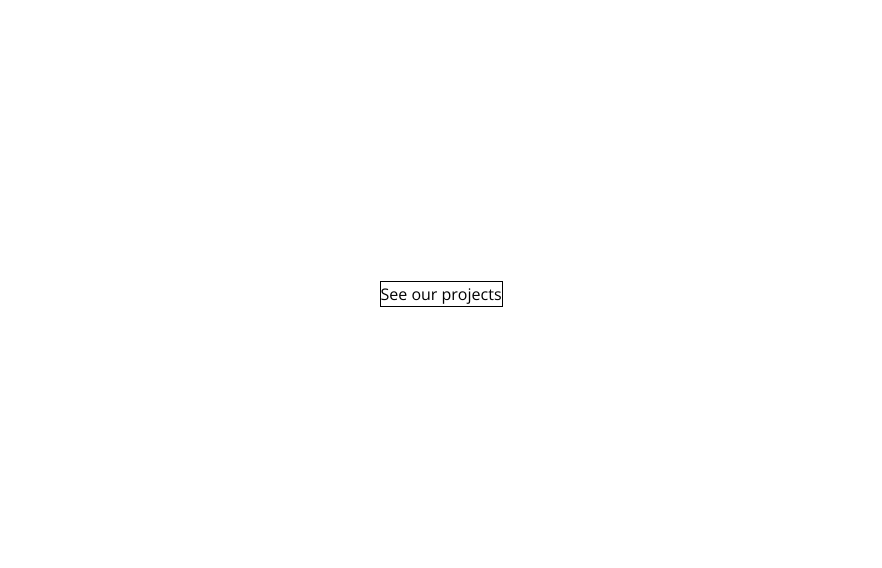
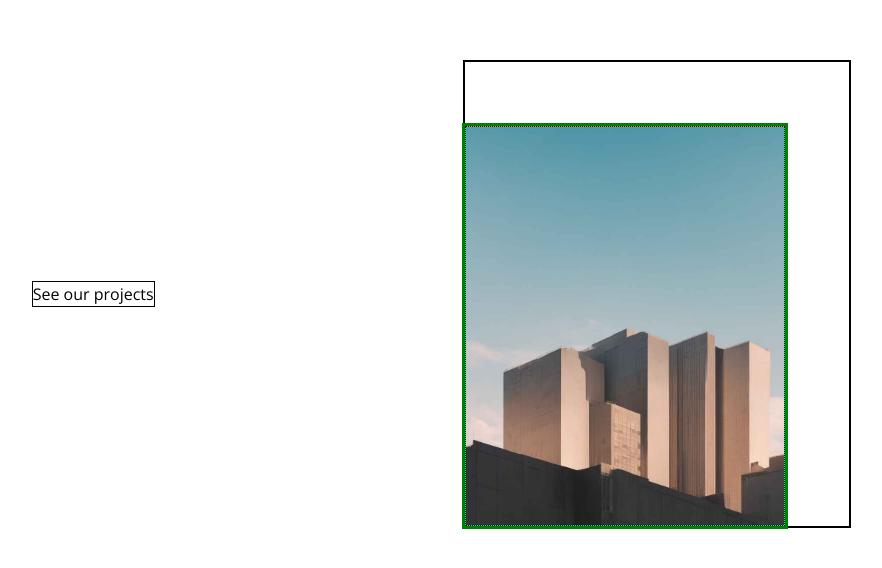
Before and after one commit to 08Aristodemus24/lmc-eng-front, a Next.js app in the folder client-side/: page / in a window 1280 px wide. Shown: the part 906-1474 px from the top of the page, without its empty margins (199-1081 px from the left). Built offline with nearby package versions, Linux system fonts and the light colour scheme.

Commit message:
reengineered stack animation

```diff
--- a/client-side/src/app/content.css
+++ b/client-side/src/app/content.css
@@ -1,3 +1,13 @@
+:root {
+  --color-alpha: #FF3366;
+  --color-beta: #12E09F;
+  --color-gamma: #FAC2D4;
+  --color-delta: #C2FAE8;
+  --color-chi: #120207;
+  --color-psi: #F7F8F8;
+  --color-omega: #fff;
+}
+
 /* NAVBAR */
 .navbar-container{
   /* size */
@@ -233,7 +243,6 @@
   position: absolute;
   top: 1.5rem;
   right: 1.5rem;
-  background-color: rgba(0, 255, 255, 0.151);
 
   /* design */
   /* outline: 1px solid slateblue; */
@@ -292,4 +301,145 @@
   outline: 1px solid black;
 }
 
+
+
+/* card stack */
+.cards{
+  position: relative;
+  display: flex;
+  outline: 2px solid black;
+}
+
+.card{
+  display: flex;
+  flex-direction: column;
+  justify-content: center;
+
+  /* spacing */
+  /* top right bottom left */
+  margin: 4rem 4rem 0 0;
+  padding: 0.5rem 2rem 1.5rem 1rem;
+
+  /* sizes */
+  border: 1px dotted var(--color-chi);
+  min-width: 20rem;
+  min-height: 25rem;
+  max-width: calc(100vww - 4rem);
+
+  /* design */
+  background-color: var(--color-beta);
+  outline: 3px solid green;
+
+  /* position */
+  position: relative;
+  z-index: 1;
+
+  /* when card is lifted this is what gives it animation */
+  transform: translate(-1.5rem, -100%) skewX(-10deg);
+  transition: transform 1s cubic-bezier(0.65, 0, 0.35, 1), background-color 0.5s cubic-bezier(0.64, 0, 0.78, 0);
+}
+
+/* rest of these are just text for the card which you can arrange */
+.card h2 {
+  color: var(--color-chi);
+}
+.card ul {
+  font-family: sans-serif;
+  padding-left: 1em;
+  margin: 1em 0;
+}
+.card li {
+  font-size: 0.875rem;
+  margin: 0.5em 0;
+}
+
+.card a {
+  display: block;
+  color: var(--color-chi);
+  text-decoration: none;
+  margin-top: 3rem;
+}
+
+.card a :hover,
+.card a :focus,
+.card a :active {
+  text-decoration: none;
+}
+
+.card span {
+  writing-mode: vertical-rl;
+  text-orientation: mixed;
+  position: absolute;
+  top: 0;
+  right: 0;
+  bottom: 0;
+  display: block;
+  text-align: center;
+  font-size: 1rem;
+  padding-left: 0.25rem;
+  padding-right: 0.25rem;
+}
+
+.card .card-background{
+  /* position */
+  position: absolute;
+  inset: 0;
+  object-fit: cover;
+
+  /* size */
+  width: 100%;
+  height: 100%;
+}
+
+
+/* when cards has data-active 1 that means
+first card is active and we want to move the other
+cards specifically card 2 to the left, and 2rem up */
+[data-active="1"] .card:not(:nth-of-type(1)),
+[data-active="2"] .card:not(:nth-of-type(2)),
+[data-active="3"] .card:not(:nth-of-type(3)){
+  position: absolute;
+  top: 0;
+  right: 0;
+  bottom: 0;
+  left: 0rem;
+}
+
+[data-active="1"] .card:nth-of-type(1),
+[data-active="2"] .card:nth-of-type(2),
+[data-active="3"] .card:nth-of-type(3){
+  z-index: 0;
+  transform: none;
+}
+
+[data-active="1"] .card:nth-of-type(2) {
+  transform: translate(2rem, -2rem);
+  z-index: -1;
+}
+
+[data-current="1"] .card:nth-of-type(3) {
+  transform: translate(4rem, -4rem);
+  z-index: -2;
+}
+
+[data-active="2"] .card:nth-of-type(3) {
+  transform: translate(2rem, -2rem);
+  z-index: -1;
+}
+
+[data-current="2"] .card:nth-of-type(1) {
+  transform: translate(4rem, -4rem);
+  z-index: -2;
+}
+
+[data-active="3"] .card:nth-of-type(1) {
+  transform: translate(2rem, -2rem);
+  z-index: -1;
+}
+
+[data-current="3"] .card:nth-of-type(2) {
+  transform: translate(4rem, -4rem);
+  z-index: -2;
+}
+
 /* FOOTER */
--- a/client-side/src/app/page.jsx
+++ b/client-side/src/app/page.jsx
@@ -1,3 +1,4 @@
+import CardStack from "@/components/CardStack";
 import Section from "@/components/Section";
 
 function Landing(){
@@ -35,6 +36,7 @@ function ProjectsOverview(){
       <div className="header-container">
         See our projects
       </div>
+      <CardStack/>
     </Section>
   );
 }
--- a/client-side/src/components/CardStack.jsx
+++ b/client-side/src/components/CardStack.jsx
@@ -1,11 +1,27 @@
-function Cards(){
-    const cards = Array.from({length: 6}, (_, i) => i + 1).map((value, index) => {
+"use client";
+
+export default function CardStack(){
+    const cards = Array.from({length: 3}, (_, i) => i + 1).map((value, index) => {
       return (
-        <div className="img-card" key={index}>
-          <img src={`/compressed/portrait-stocks (${value}).jpg`} alt={`stock-image ${value}`}/>
+        <div className="card" key={index}>
+          <div className="card-headers">
+            <h2>{value}</h2>
+          </div>
+          <div className="card-content">
+            <ul>
+                <li>test</li>
+                <li>test</li>
+                <li>test</li>
+            </ul>
+          </div>
+          <img className="card-background" src={`/compressed/portrait-stocks (${value}).jpg`} alt={`stock-image ${value}`}/>
         </div>
       );
     });
 
-    return cards;
+    return (
+      <div className="cards" data-active="3" data-current="3">
+        {cards}
+      </div>
+    );
 }
```
Also changed, not shown: client-side/src/app/about/page.jsx (+6 -1 lines), client-side/src/assets/stylesheets/stacked-cards.css (+0 -10 lines).
